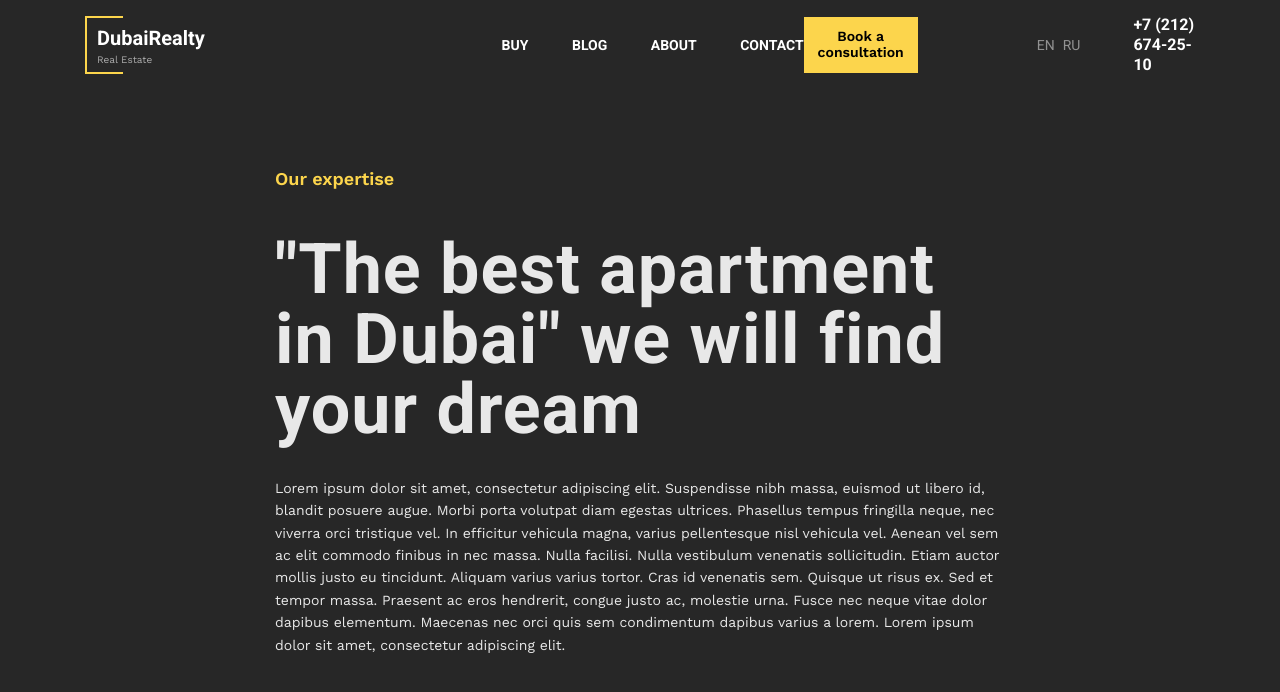
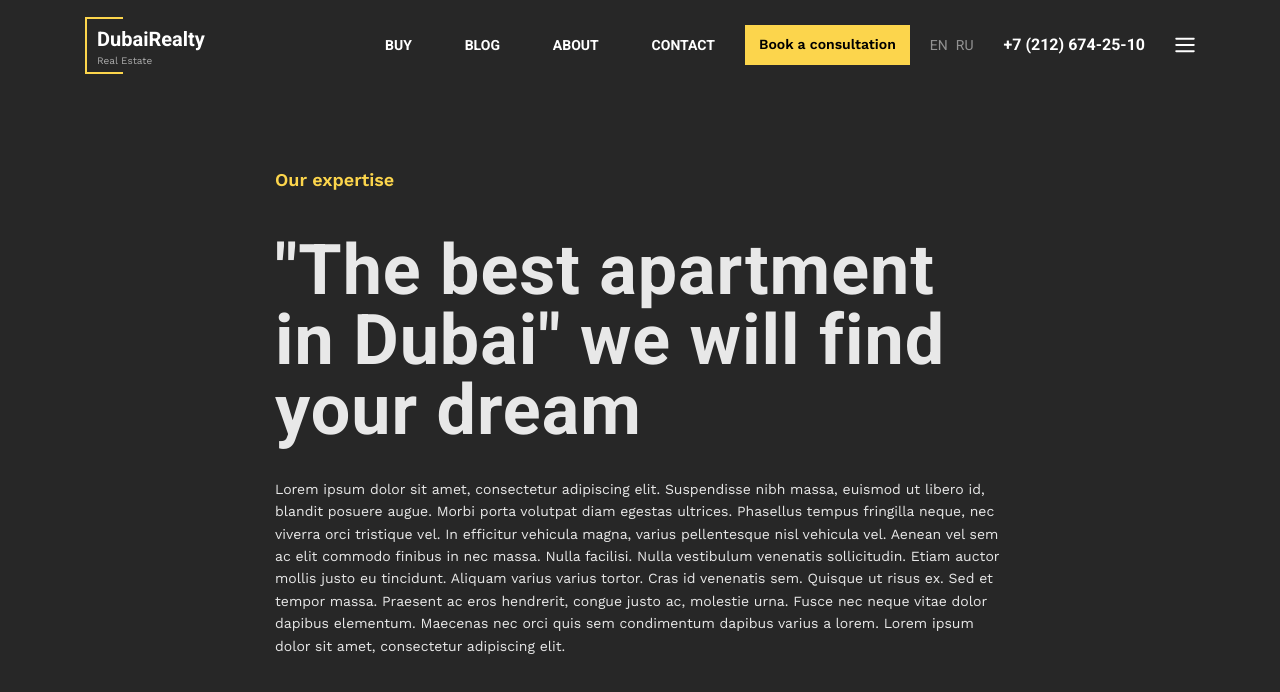
Before and after one commit to 13RedFox/project_dubai, a React (Vite) app: page / in a window 1280 px wide. Shown: the top 692 px of the page. Built offline with nearby package versions, Linux system fonts and the light colour scheme.

Commit message:
:recycle: Edit TheNavigation component

```diff
--- a/src/components/TheNavigation/TheNavigation.jsx
+++ b/src/components/TheNavigation/TheNavigation.jsx
@@ -1,10 +1,15 @@
 import { useState } from 'react';
-import { Button, Container, Logo } from '../common';
+import { Button, Container, Icon, Logo } from '../common';
 import { Menu } from './components/Menu';
 import styles from './TheNavigation.module.scss';
+import classNames from 'classnames';
 
 export const TheNavigation = () => {
-  const [] = useState(false);
+  const [showMenu, setShowMenu] = useState(false);
+
+  const showNav = () => {
+    setShowMenu(!showMenu);
+  };
   return (
     <header className={styles.header}>
       <Container className={styles.container}>
@@ -21,6 +26,11 @@ export const TheNavigation = () => {
           <a className={styles.header__nav_phone} href='tel:+72126742510'>
             +7 (212) 674-25-10
           </a>
+          <Icon
+            name='burger'
+            className={classNames(styles.header__nav_burger, showMenu && styles.active)}
+            onClick={showNav}
+          />
         </nav>
       </Container>
     </header>
--- a/src/components/TheNavigation/TheNavigation.module.scss
+++ b/src/components/TheNavigation/TheNavigation.module.scss
@@ -9,27 +9,40 @@
   }
 
   &__nav {
-    @include flex(start, center);
+    @include flex(end, center);
+    width: 850px;
+
 
     &_btn {
-      margin-right: 119px;
+      margin-left: 30px;
     }
 
     &_lang {
       @include text(rem(14px), 400, $GRAY);
       line-height: 106%;
       text-transform: uppercase;
+      margin-left: 20px;
     }
 
     &_phone {
       @include text(rem(16px), 600, $WHITE);
       line-height: 125%;
-      margin-left: 53px;
+      margin-left: 30px;
+      @include transition(color);
+      &:hover {
+        color: $YELLOW;
+      }
     }
-  }
 
-  .container {
-    @include flex(space-between, center);
+    &_burger {
+      @include svg(20px, $WHITE);
+      margin-left: 30px;
+      cursor: pointer;
+    }
+
+    .active {
+      fill: $YELLOW;
+    }
   }
 
   .text {
@@ -44,16 +57,62 @@
   }
 
   // MENU component
-
   .menu {
+    position: relative;
     @include flex(space-between, center);
     width: 100%;
     max-width: 330px;
+    display: none;
+    @include media($SCREEN_DESKTOP) {
+      display: flex;
+    }
+
+    &__item:hover .supmenu {
+      visibility: visible;
+      opacity: 1;
+    }
 
     &__link {
+      display: block;
       @include text(rem(14px), 600, $WHITE);
       line-height: 121%;
       text-transform: uppercase;
+      padding: 22px 0;
+      @include transition(color);
+
+      &:hover {
+        color: $YELLOW;
+      }
     }
   }
+
+  // SUP_MENU
+  .supmenu {
+    visibility: hidden;
+    opacity: 0;
+    position: absolute;
+    left: 0;
+    bottom: -100px;
+    width: 100%;
+    max-width: 247px;
+    background-color: $DARK;
+    border: 1px solid #979797;
+    @include transition(opacity, visibility);
+
+    &__link {
+      display: flex;
+      @include text(rem(14px), 600, $WHITE);
+      padding: 9px 0 9px 20px;
+      @include transition(color, background-color);
+
+      &:hover {
+        background-color: $YELLOW;
+        color: $DARK;
+      }
+    }
+  }
+
+  .container {
+    @include flex(space-between, center);
+  }
 }
--- a/src/components/TheNavigation/components/Menu.jsx
+++ b/src/components/TheNavigation/components/Menu.jsx
@@ -7,6 +7,23 @@ export const Menu = () => {
         <a href='#' className={styles.menu__link}>
           buy
         </a>
+        <ul className={styles.supmenu}>
+          <li className={styles.supmenu__item}>
+            <a href='#' className={styles.supmenu__link}>
+              Category number one{' '}
+            </a>
+          </li>
+          <li className={styles.supmenu__item}>
+            <a href='#' className={styles.supmenu__link}>
+              Apartments in Dubai{' '}
+            </a>
+          </li>
+          <li className={styles.supmenu__item}>
+            <a href='#' className={styles.supmenu__link}>
+              Category number twenty five{' '}
+            </a>
+          </li>
+        </ul>
       </li>
       <li className={styles.menu__item}>
         <a href='#' className={styles.menu__link}>
--- a/src/components/common/Logo/Logo.module.scss
+++ b/src/components/common/Logo/Logo.module.scss
@@ -11,15 +11,17 @@
     max-width: 179px;
     padding-top: 10px;
   }
-  @include media($SCREEN_HD) {
-    max-width: 184px;
-    padding: 7px 0 15px 15px;
+  @include media($SCREEN_DESKTOP) {
     &:hover::before {
       width: 10%;
     }
     &:hover::after {
       width: 65%;
     }
+  }
+  @include media($SCREEN_HD) {
+    max-width: 184px;
+    padding: 7px 0 15px 15px;
   }
 
   &::before,
```
